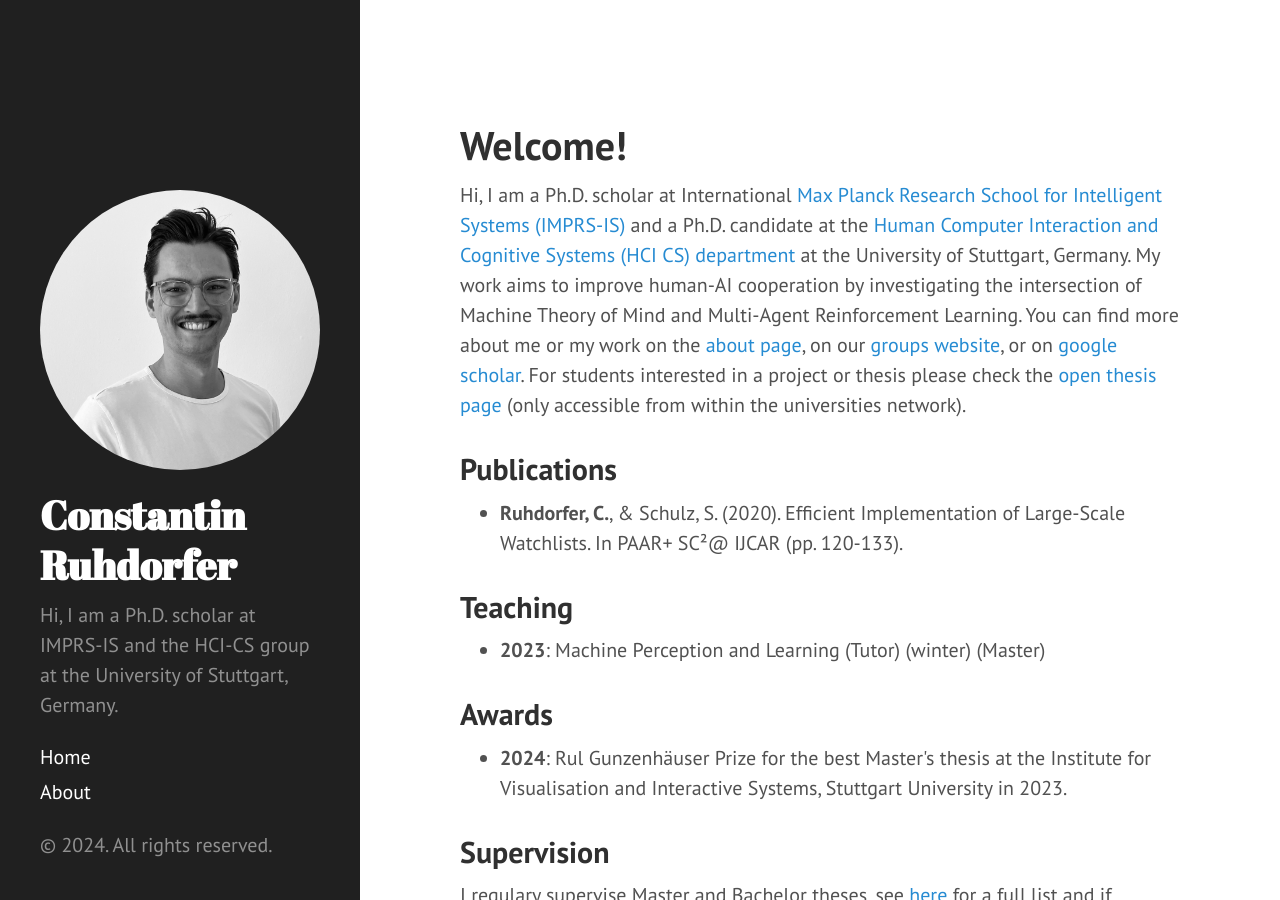
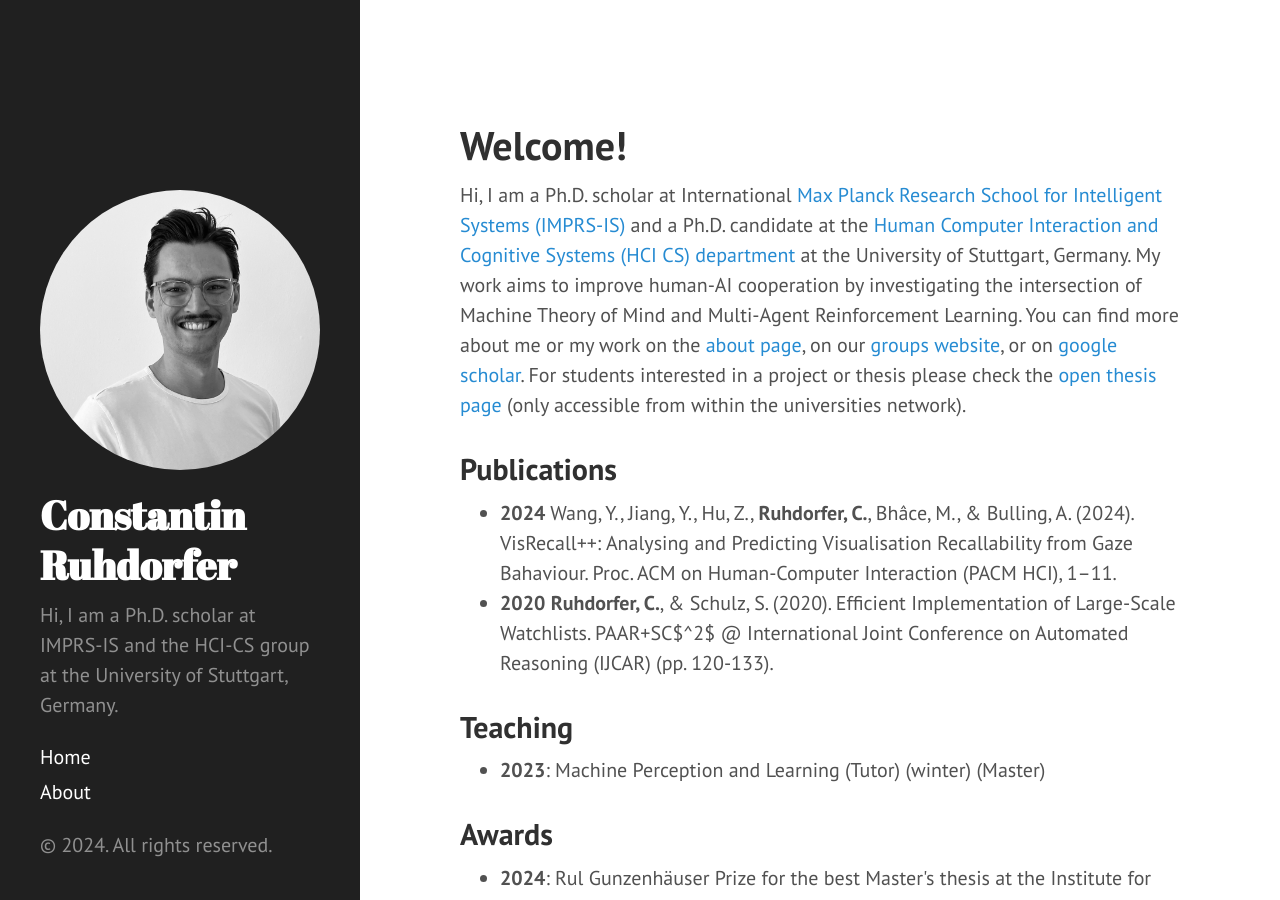
Before and after one commit to ConstantinRuhdorfer/constantinruhdorfer.github.io, a Jekyll site: the page built from index.html, in a window 1280 px wide and 900 px high. Built offline with Jekyll 4.4.1, drawn with Linux system fonts in a browser that asks for light colours; the list of posts is cut into pages by our own code.

Commit message:
Update index.html

```diff
--- a/index.html
+++ b/index.html
@@ -14,7 +14,8 @@ For students interested in a project or thesis please check the <a href="https:/
 <h2 class="post-title">Publications</h2>
 
 <ul>
-  <li><b>Ruhdorfer, C.</b>, & Schulz, S. (2020). Efficient Implementation of Large-Scale Watchlists. In PAAR+ SC²@ IJCAR (pp. 120-133).</li>
+  <li><b>2024</b> Wang, Y., Jiang, Y., Hu, Z., <b>Ruhdorfer, C.</b>, Bhâce, M., & Bulling, A. (2024). VisRecall++: Analysing and Predicting Visualisation Recallability from Gaze Bahaviour. Proc. ACM on Human-Computer Interaction (PACM HCI), 1–11.</li>
+  <li><b>2020</b> <b>Ruhdorfer, C.</b>, & Schulz, S. (2020). Efficient Implementation of Large-Scale Watchlists. PAAR+SC$^2$ @ International Joint Conference on Automated Reasoning (IJCAR) (pp. 120-133).</li>
 </ul>
 
 <h2 class="post-title">Teaching</h2>
```
